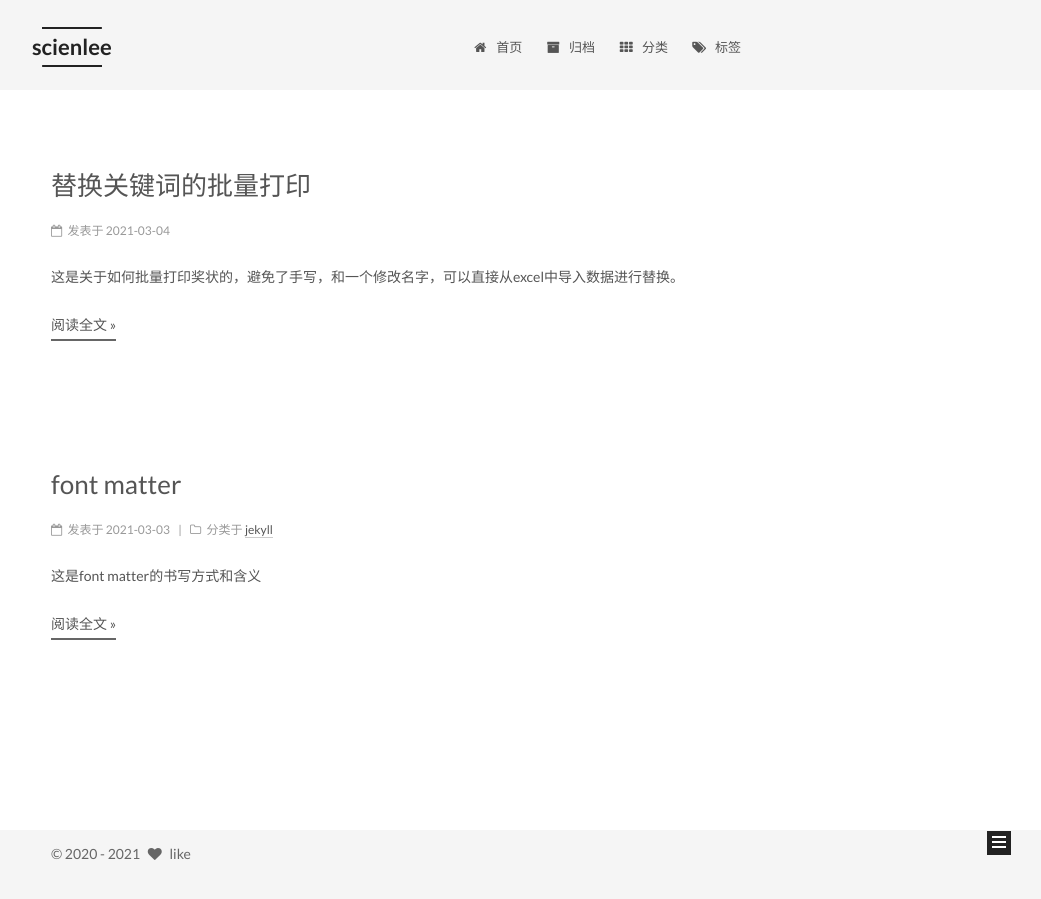
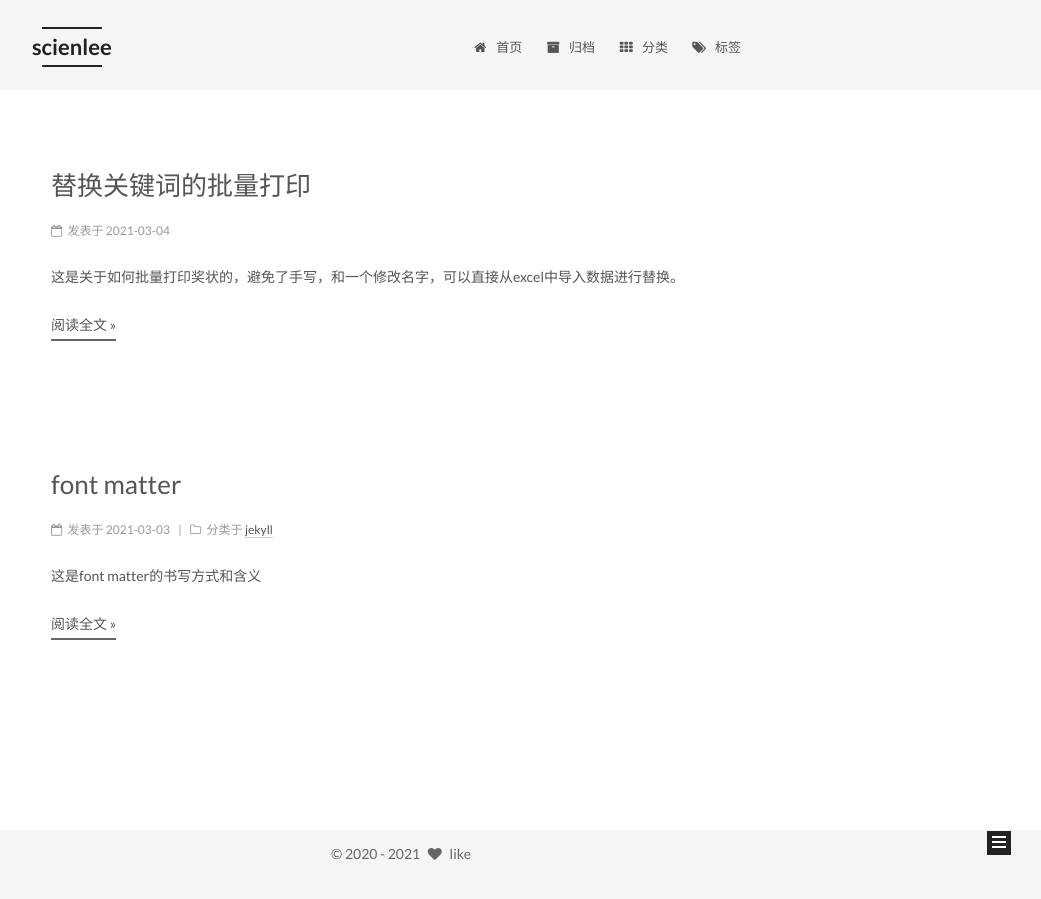
Before and after one commit to scienlee/blog, a Jekyll site: the page built from index.html, in a window 1280 px wide. Shown: the whole page, without its empty margins (239-1280 px from the left). Built offline with Jekyll 4.4.1, drawn with Linux system fonts in a browser that asks for light colours; the list of posts is cut into pages by our own code.

Commit message:
Update index.scss

```diff
--- a/_sass/_schemes/Mist/index.scss
+++ b/_sass/_schemes/Mist/index.scss
@@ -79,8 +79,7 @@
 }
 .footer-inner {
   margin: 0 auto;
-  text-align: left;
-  vertical-align: middle;
+  text-align: center;
 
   @include mobile() {
     width: auto;
```
